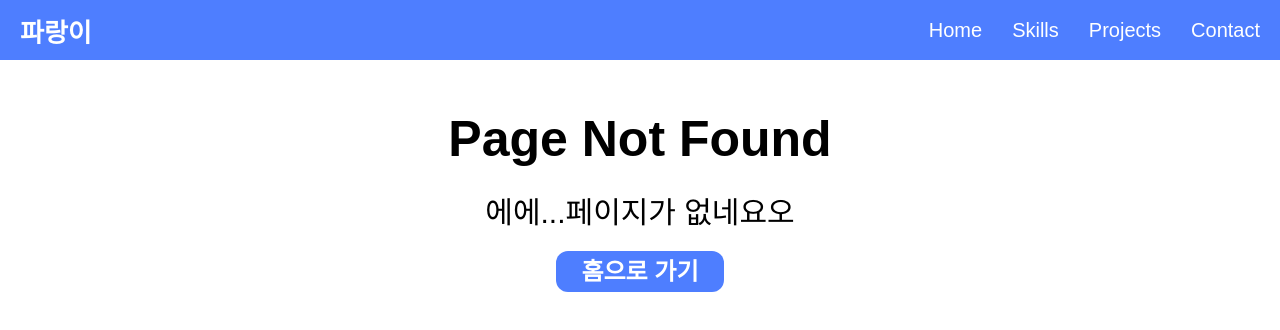
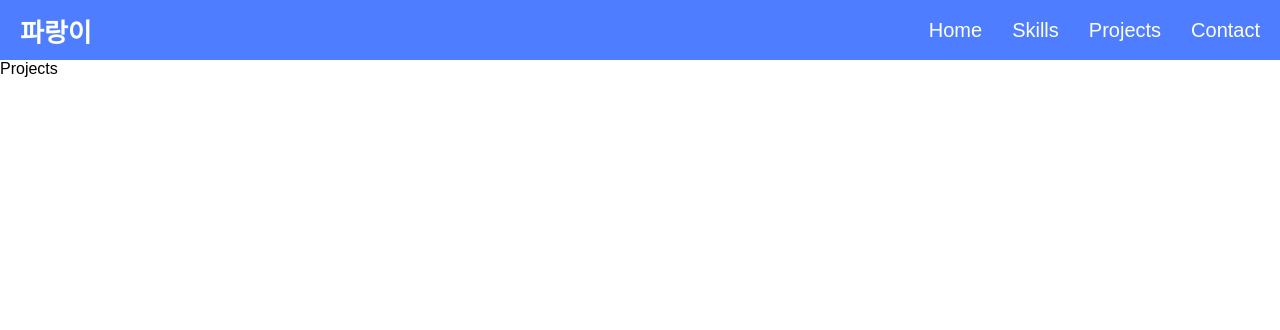
Before and after one commit to paring-chan/aboutme, a React (Create React App) app: page /projects in a window 1280 px wide. Before the commit this address had no page. Shown: the top 330 px of the page. Built offline with nearby package versions, Linux system fonts and the light colour scheme; a web font is replaced by a local one.

Commit message:
projects, skills page

```diff
--- a/src/App.tsx
+++ b/src/App.tsx
@@ -4,6 +4,8 @@ import Layout from './components/Layout'
 import Home from './views/Home'
 import NotFound from './views/NotFound'
 import { AnimatePresence } from 'framer-motion'
+import Projects from './views/Projects'
+import Skills from './views/Skills'
 
 const App = () => {
     return (
@@ -13,6 +15,12 @@ const App = () => {
                     <AnimatePresence exitBeforeEnter>
                         <Switch location={location} key={location.pathname}>
                             <Route exact path="/" component={Home} />
+                            <Route exact path="/skills" component={Skills} />
+                            <Route
+                                exact
+                                path="/projects"
+                                component={Projects}
+                            />
                             <Route component={NotFound} />
                         </Switch>
                     </AnimatePresence>
--- /dev/null
+++ b/src/views/Projects.tsx
@@ -0,0 +1,7 @@
+import React from 'react'
+
+const Projects: React.FC = () => {
+    return <div>Projects</div>
+}
+
+export default Projects
--- /dev/null
+++ b/src/views/Skills.tsx
@@ -0,0 +1,7 @@
+import React from 'react'
+
+const Skills: React.FC = () => {
+    return <div>Skills</div>
+}
+
+export default Skills
```
